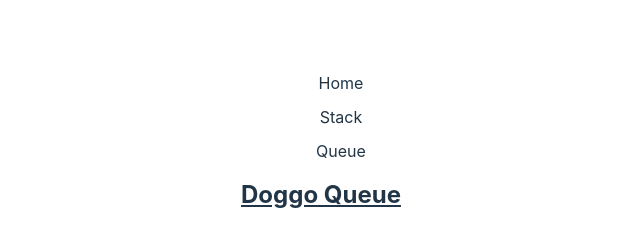
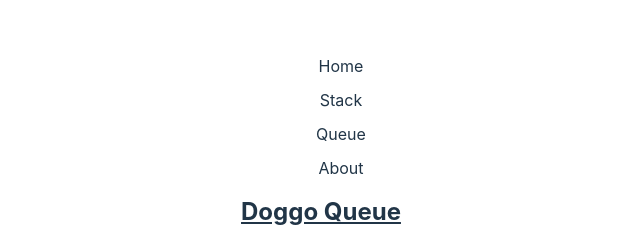
Before and after one commit to jbc2313/queue_dog, a React (Vite) app: page /queueView in a window 1280 px wide. Shown: the part 209-437 px from the top of the page, without its empty margins (319-959 px from the left). Built offline with nearby package versions, Linux system fonts and the light colour scheme; no server answers; what @ngneat/falso would draw is missing.

Commit message:
added about page

```diff
--- a/src/components/Nav.tsx
+++ b/src/components/Nav.tsx
@@ -12,6 +12,7 @@ const Nav = () => {
             <li className='link' onClick={() => navigate('/')} >Home</li>
             <li className='link' onClick={() => navigate('/stackView')} >Stack</li>
             <li className='link' onClick={() => navigate('/queueView')} >Queue</li>
+            <li className='link' onClick={() => navigate('/about')}>About</li>
         </ul>
 
     )
```
